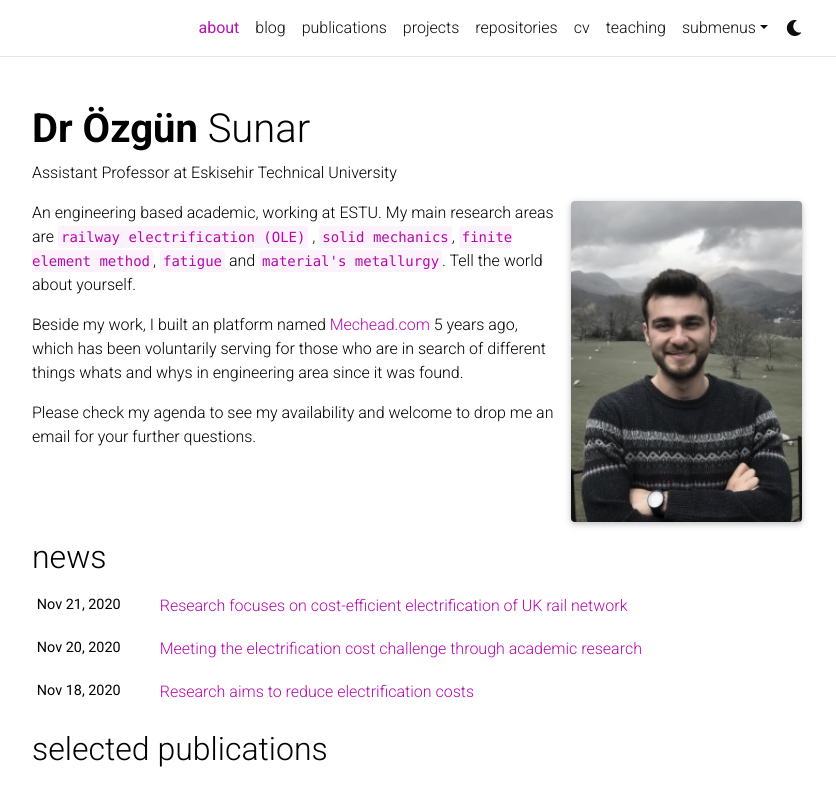
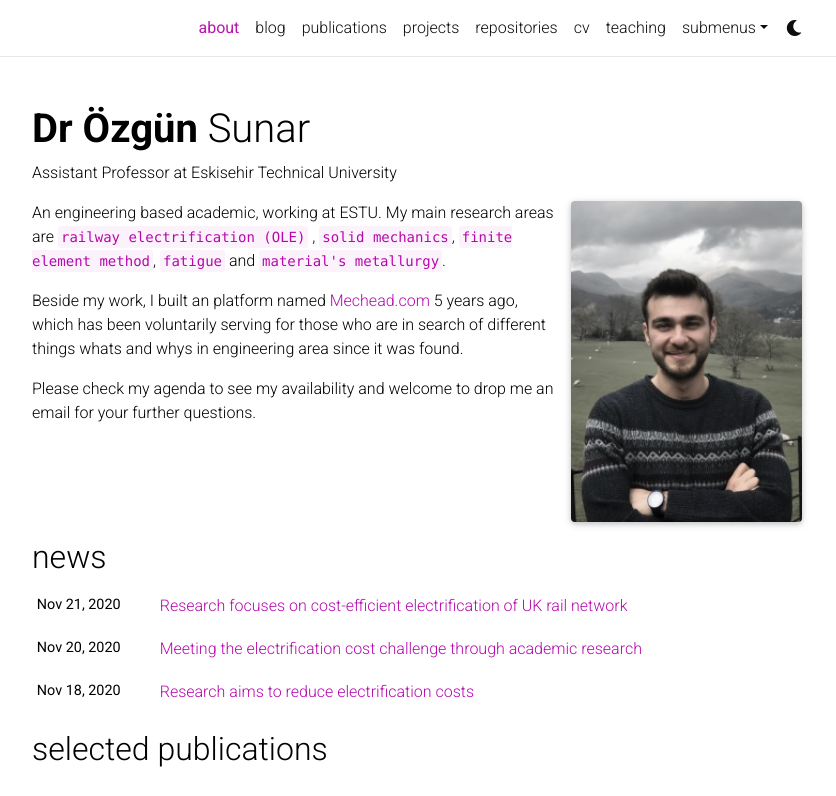
Before and after one commit to ozgunsunar/ozgunsunar.github.io, a Jekyll site: the page built from _pages/about.md, in a window 1280 px wide and 1085 px high, cut to the strip 0-796 px from the top of the window. Shown: the whole strip, without its empty margins (223-1059 px from the left). Built offline with Jekyll 4.4.1, drawn with Linux system fonts in a browser that asks for light colours; full-size pictures stand in for the smaller copies a plugin makes; comment, search, counter and statistics services are not loaded; a style sheet for code colours, icons or effects is not loaded.

Commit message:
Update about.md

```diff
--- a/_pages/about.md
+++ b/_pages/about.md
@@ -16,7 +16,7 @@ selected_papers: true # includes a list of papers marked as "selected={true}"
 social: true  # includes social icons at the bottom of the page
 ---
 
-An engineering based academic, working at ESTU. My main research areas are `railway electrification (OLE)` , `solid mechanics`, `finite element method`, `fatigue` and `material's metallurgy`. Tell the world about yourself.
+An engineering based academic, working at ESTU. My main research areas are `railway electrification (OLE)` , `solid mechanics`, `finite element method`, `fatigue` and `material's metallurgy`.
 
 Beside my work, I built an platform named [Mechead.com](http://www.mechead.com) 5 years ago, which has been voluntarily serving for those who are in search of different things whats and whys in engineering area since it was found.
 
```
